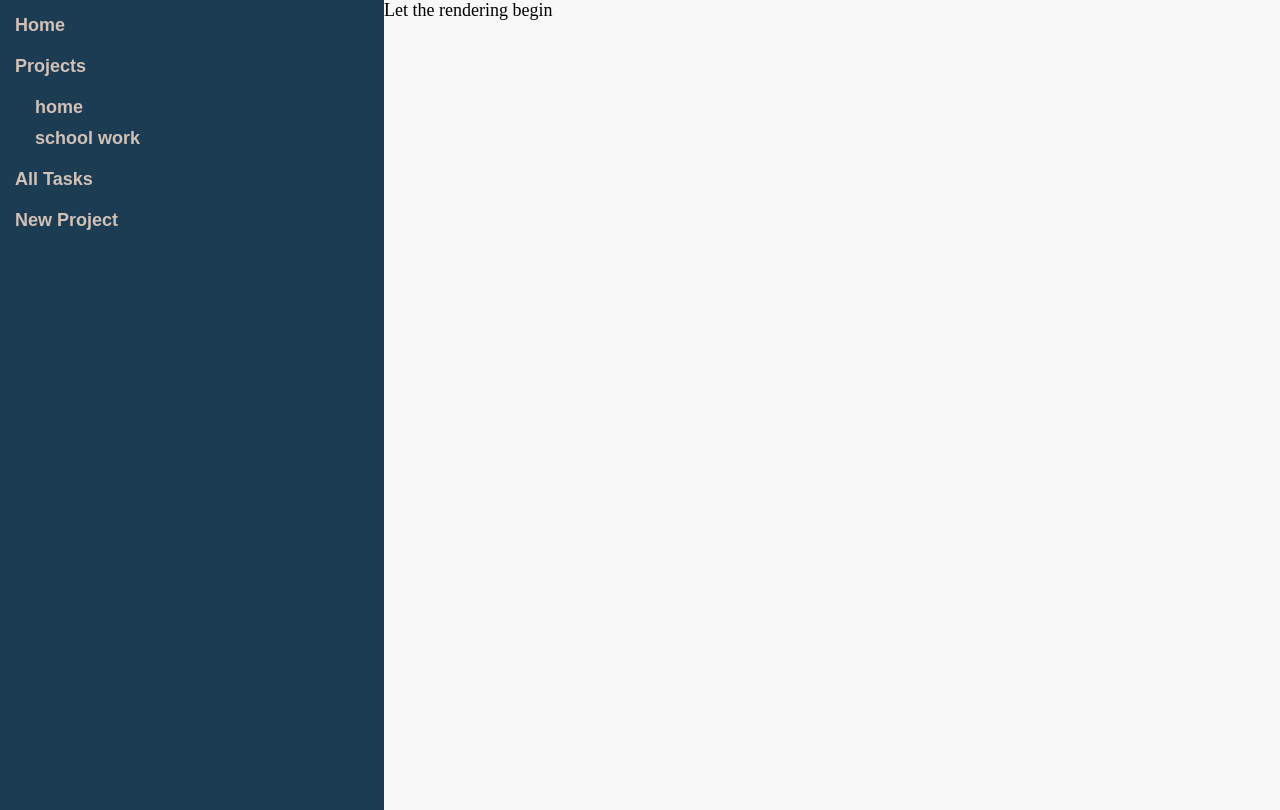
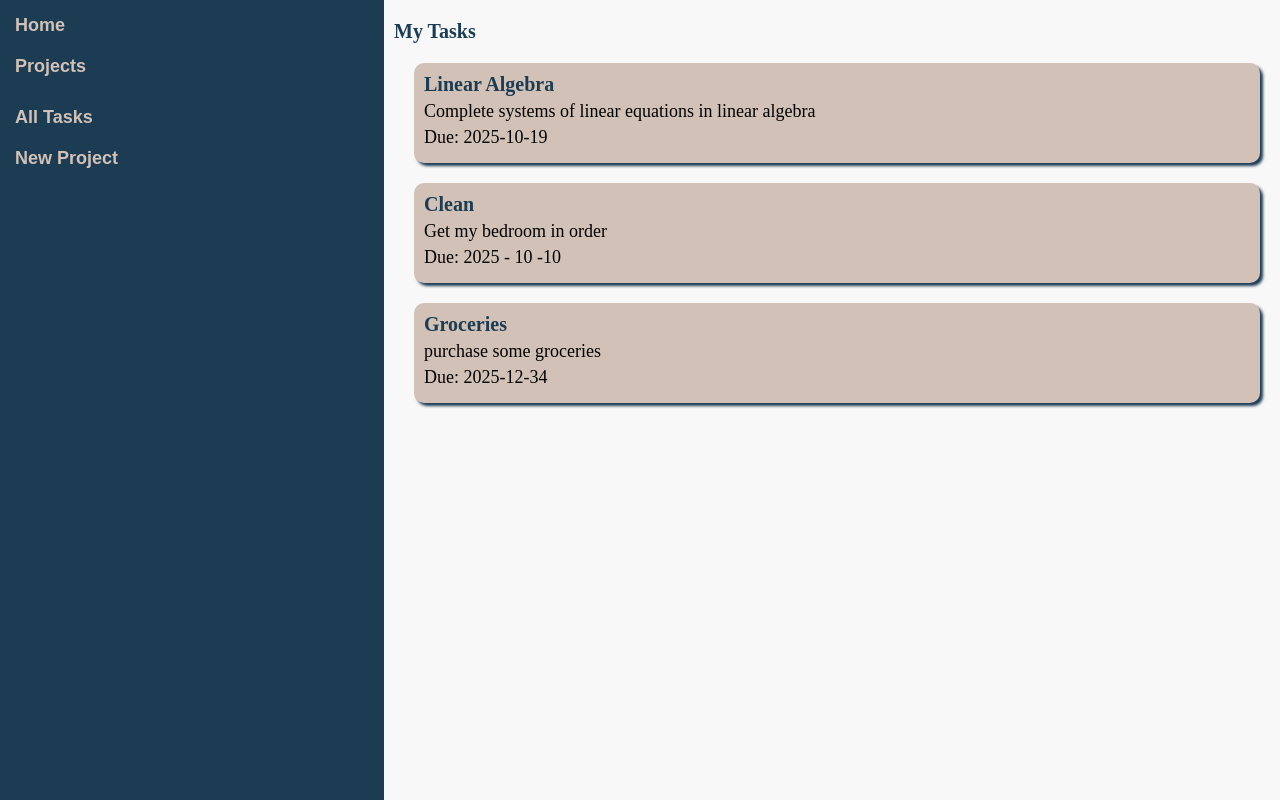
Before and after one commit to deniskibichiy/Todo_list, a website built with webpack: page src/template.html in a window 1280 px wide. Built offline with nearby package versions, Linux system fonts and the light colour scheme.

Commit message:
complete logic to handle task rendering under all items

```diff
--- a/src/index.js
+++ b/src/index.js
@@ -2,13 +2,19 @@ import "./style.css"
 import {createProject, projects} from "./projects";
 import { createItem, items } from "./todoItems";
 import{changePriority} from "./priority";
-import { mainRender, renderProjects } from "./render";
+import { mainRender,hideClass, renderAllItems, renderProjects } from "./render";
 
 
 const home = createProject("home", "Projects here related to home duties");
+const shopping = createProject("shopping", "going for some shopping");
 const school = createProject("school work", "Projects here related to school work");
 const assignment = createItem("Linear Algebra", "Complete systems of linear equations in linear algebra", "2025-10-19", "High");
 const cleanHouse = createItem("Clean", "Get my bedroom in order", "2025 - 10 -10", "High")
-const grocerShopping = createItem ("groceries", "purchase some groceries", "2025-12-34", "High")
-renderProjects(projects);
+const grocerShopping = createItem ("Groceries", "purchase some groceries", "2025-12-34", "High")
+document.querySelector("#projects").addEventListener("click", e => {
+
+            renderProjects(projects)
+})
+
 mainRender()
+renderAllItems(items)
--- a/src/render.js
+++ b/src/render.js
@@ -3,19 +3,40 @@
 function mainRender() {
     const container = document.querySelector("#container");
     const taskDiv = document.createElement("div");
-
-    container.textContent = "Let the rendering begin"
 }
 
 function renderProjects(arr) {
     const container = document.querySelector(".all-projects");
+    container.textContent = " ";
     arr.forEach(item => {
-        const listing = document.createElement("a");
         const btn = document.createElement("button");
         btn.textContent = `${item.name}`;
-        listing.appendChild(btn);
-        container.appendChild(listing);
+        container.appendChild(btn);
     });
 }
 
-export {mainRender, renderProjects}
+function renderAllItems (arr) {
+    const container = document.querySelector("#container");
+    arr.forEach(item => {
+        const itemDiv = document.createElement("div");
+        itemDiv.classList.add("itemDiv")
+        const itemHeading = document.createElement("h2");
+        itemHeading.textContent = `${item.title}`;
+        const description = document.createElement("p");
+        description.textContent = `${item.description}`;
+        const due = document.createElement("p");
+        due.textContent = `Due: ${item.dueDate}`
+        itemDiv.appendChild(itemHeading);
+        itemDiv.appendChild(description);
+        itemDiv.appendChild(due);
+        container.appendChild(itemDiv);
+    })
+}
+
+
+function hideClass () {
+    const container = document.querySelector(".all-projects");
+    container.classList.add("hidden")
+
+}
+export {mainRender, hideClass, renderProjects, renderAllItems}
--- a/src/style.css
+++ b/src/style.css
@@ -3,6 +3,13 @@
     --secondary-color: #234C6A;
     --third-color: #456882;
     --fourth-color: #D2C1B6;
+    --white: #fff;
+}
+
+* {
+    padding: 0;
+    margin: 0;
+    box-sizing: border-box;
 }
 
 body {
@@ -34,19 +41,47 @@ body {
     font-weight: bold;
     color: var(--fourth-color);
     cursor: pointer;
+    text-transform: capitalize;
 }
 
 #container {
     background-color:#f8f8f8 ;
+    padding-left: 10px;
+    padding-top: 20px;
 }
 
 .all-projects {
     display: flex;
     flex-direction: column;
     margin-left: 20px;
+
 }
 
 .all-projects a {
     color: white;
     font-size: 20px;
+
 }
+
+h1, h2, h3 {
+    color: var(--primary-color);
+    font-size: 20px;
+    margin-bottom: 5px;
+}
+
+p {
+    font-size: 18px;
+    margin-bottom: 5px;
+}
+
+.hidden {
+    display: none;
+}
+
+.itemDiv {
+    border-radius: 10px;
+    background-color: var(--fourth-color);
+    padding: 10px;
+    margin: 20px;
+    box-shadow: 3px 3px 3px var(--primary-color);
+}
--- a/src/template.html
+++ b/src/template.html
@@ -7,13 +7,14 @@
 </head>
 <body>
     <nav id="nav">
-        <a href=""><button id="home" >Home</button></a>
-        <a href=""><button id="projects">Projects</button></a>
+        <button id="home" >Home</button>
+        <button id="projects">Projects</button>
         <div class="all-projects"></div>
-        <a href=""><button id="all-tasks">All Tasks</button></a>
-        <a href=""><button id="new-project">New Project</button></a>
+        <button id="all-tasks">All Tasks</button>
+        <button id="new-project">New Project</button>
     </nav>
     <div id="container">
+        <h2>My Tasks</h2>
 
     </div>
 </body>
```
